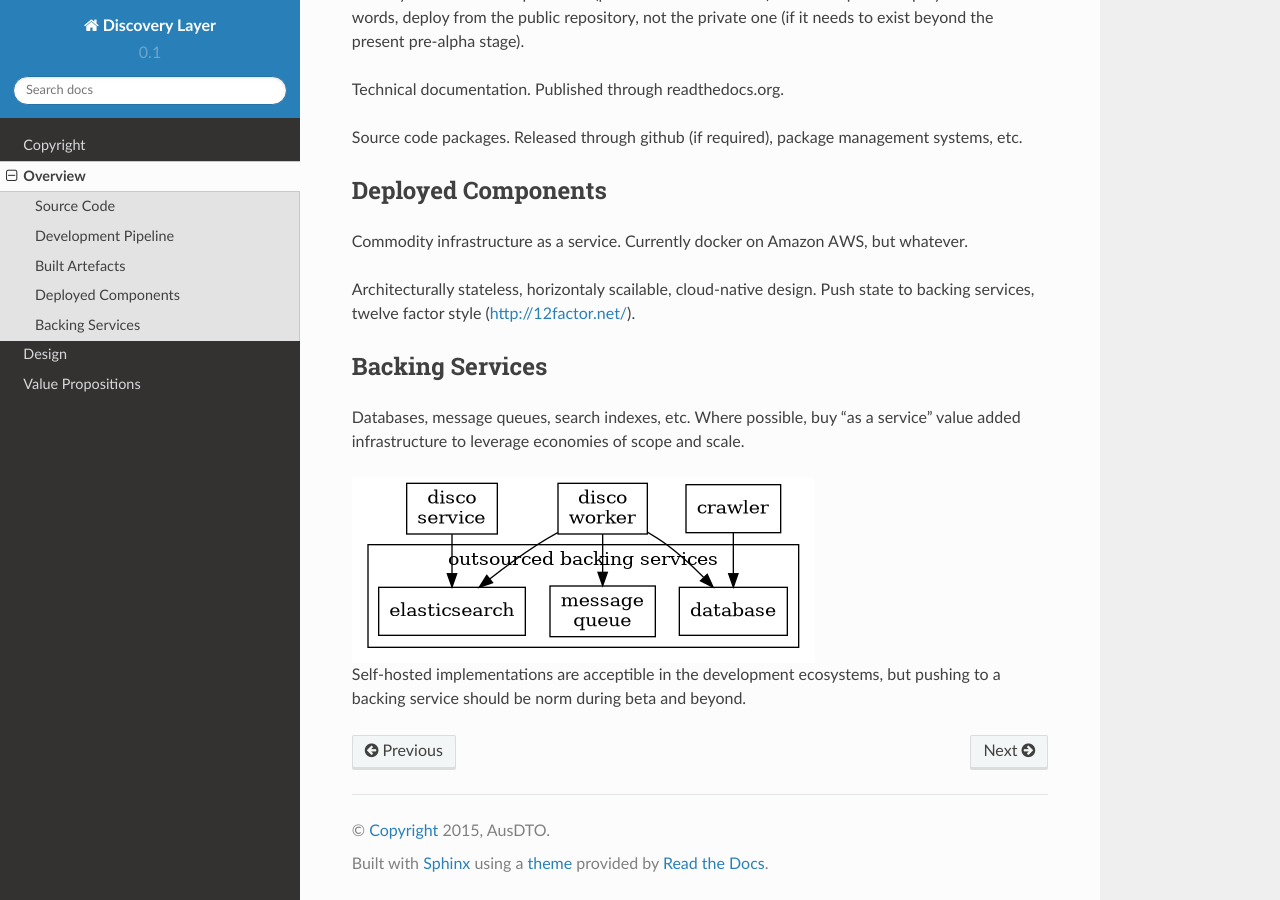
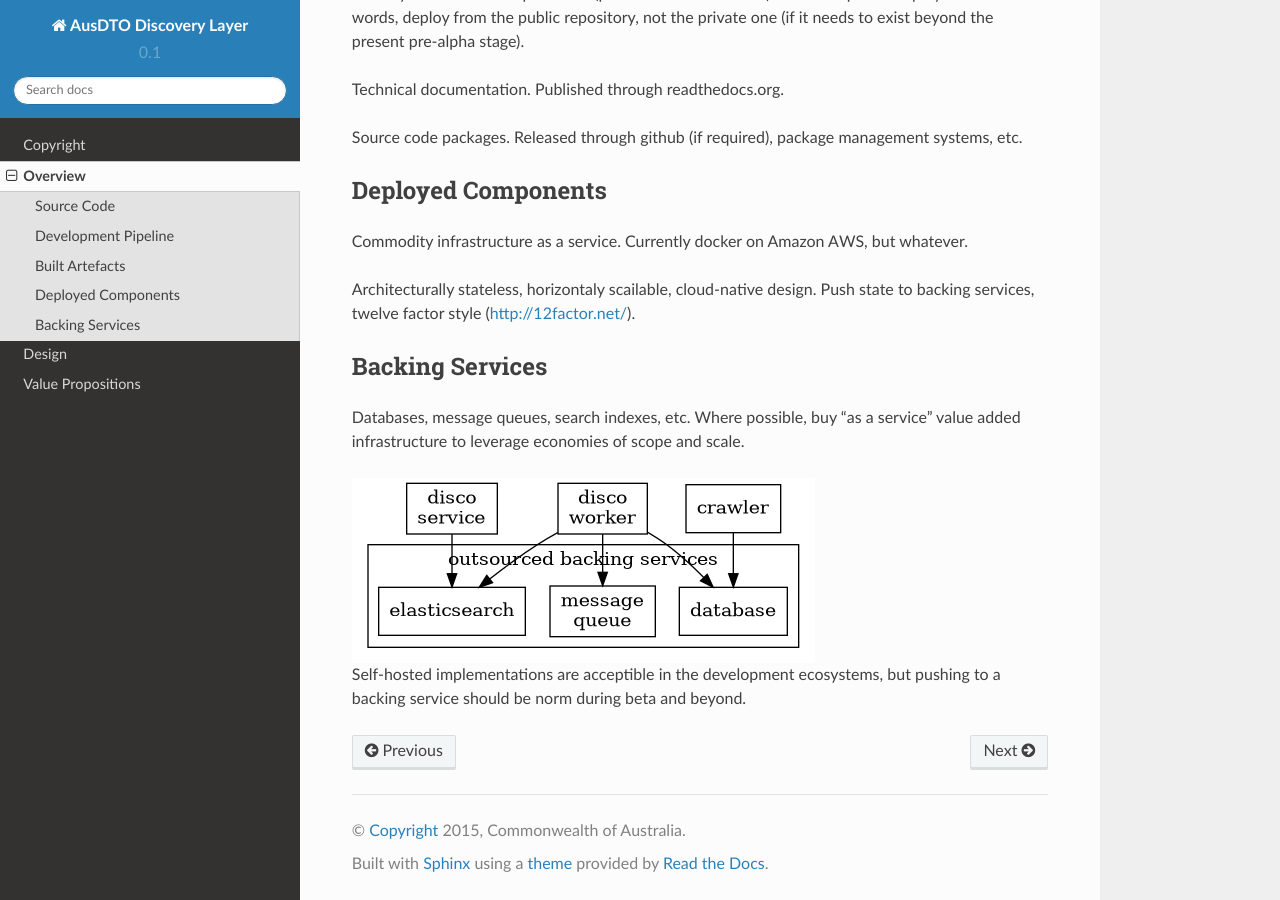
Before and after one commit to AusDTO/disco_layer, a Sphinx documentation site: the page built from docs/source/overview.rst, in a window 1280 px wide and 900 px high, scrolled down 2908 px. Built offline with Sphinx 7.4.7 and the Read the Docs theme 2.0.0, drawn with Linux system fonts in a browser that asks for light colours.

Commit message:
change copyright per #72

```diff
--- a/docs/source/conf.py
+++ b/docs/source/conf.py
@@ -14,11 +14,11 @@ extensions = [
 templates_path = ['_templates']
 source_suffix = '.rst'
 master_doc = 'index'
-project = u'Discovery Layer'
-copyright = u'2015, AusDTO'
-author = u'AusDTO'
-version = '0.1'
-release = '0.1.0'
+project = u'AusDTO Discovery Layer'
+copyright = u'2015, Commonwealth of Australia'
+author = u'Digital Transformation Office'
+version = '0.1' # github
+release = '0.1.0' # tags!
 language = None
 exclude_patterns = []
 pygments_style = 'sphinx'
--- a/docs/source/overview.rst
+++ b/docs/source/overview.rst
@@ -182,6 +182,7 @@ Various species of artefact, all versionsed in lock-step (hopefully driven from
       deploy -> prod;
    }
 
+
 Docker images. Published through hub.docker.com.
 
 Release management: On every commit to source code, The CI service (Jenkins, part of Development Pipeline) creates a docker images if the tests pass. After testing, the docker image is posted to a private repository (e.g. quay.io). This may be abandoned if we move to continuous delivery. These are then published (pushed to hub.docker.io) in lock-step with deployment. In other words, deploy from the public repository, not the private one (if it needs to exist beyond the present pre-alpha stage).
```
